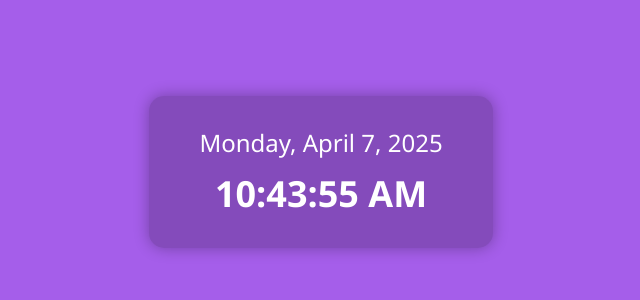
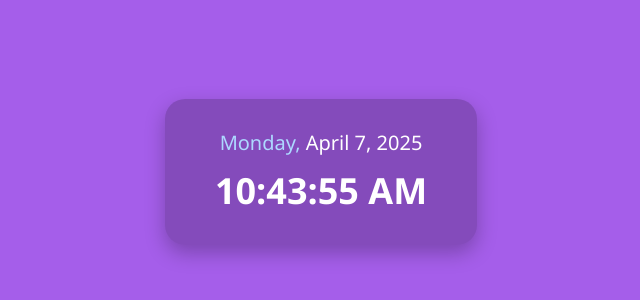
Before and after one commit to acciojob/clock-saitejajonnada, a website: page main.html in a window 1280 px wide. Shown: the part 228-528 px from the top of the page, without its empty margins (319-959 px from the left). Drawn offline with Linux system fonts and the light colour scheme.

Commit message:
created a submission

```diff
--- a/main.html
+++ b/main.html
@@ -1,20 +1,18 @@
 <!DOCTYPE html>
+<html lang="en">
+<head>
+  <meta charset="UTF-8" />
+  <meta name="viewport" content="width=device-width, initial-scale=1.0"/>
+  <title>Clock Timer</title>
+  <link rel="stylesheet" href="styles.css" />
+</head>
+<body>
 
-<html>
+  <div class="clock-card">
+    <div id="date" class="date-text"></div>
+    <div id="time" class="time-text"></div>
+  </div>
 
-<head>
-	<link rel="stylesheet" href="styles.css">
-</head>
-
-<body>
-	 <div class="clock-container">
-    <div id="date" class="date"></div>
-    <div id="time" class="time"></div>
-  </div>
-	<!-- the entire body must be written by student -->
-    <script type="text/javascript" src="./script.js">
-</script>
-
+  <script src="script.js"></script>
 </body>
-
 </html>
--- a/script.js
+++ b/script.js
@@ -1,16 +1,13 @@
-//your JS code here. If required.
 function updateClock() {
   const now = new Date();
 
-  const options = { weekday: 'long', year: 'numeric', month: 'long', day: 'numeric' };
-  const dateStr = now.toLocaleDateString(undefined, options);
+  const weekday = now.toLocaleDateString(undefined, { weekday: 'long' });
+  const date = now.toLocaleDateString(undefined, { year: 'numeric', month: 'long', day: 'numeric' });
+  const time = now.toLocaleTimeString(undefined, { hour: 'numeric', minute: '2-digit', second: '2-digit', hour12: true });
 
-  const timeStr = now.toLocaleTimeString();
-
-  document.getElementById('date').textContent = dateStr;
-  document.getElementById('time').textContent = timeStr;
+  document.getElementById('date').innerHTML = `<span>${weekday},</span> ${date}`;
+  document.getElementById('time').textContent = time;
 }
 
-// Update immediately and then every second
 updateClock();
 setInterval(updateClock, 1000);
--- a/styles.css
+++ b/styles.css
@@ -1,4 +1,4 @@
- body {
+body {
   background-color: #a55eea;
   display: flex;
   justify-content: center;
@@ -6,23 +6,27 @@
   height: 100vh;
   margin: 0;
   font-family: 'Segoe UI', sans-serif;
+}
+
+.clock-card {
+  background-color: rgba(0, 0, 0, 0.2);
+  padding: 30px 50px;
+  border-radius: 20px;
+  box-shadow: 0 8px 20px rgba(0, 0, 0, 0.25);
+  text-align: center;
   color: white;
 }
 
-.clock-container {
-  text-align: center;
-  background: rgba(0, 0, 0, 0.2);
-  padding: 30px 50px;
-  border-radius: 15px;
-  box-shadow: 0 0 15px rgba(0, 0, 0, 0.3);
-}
-
-.date {
-  font-size: 24px;
+.date-text {
+  font-size: 20px;
   margin-bottom: 10px;
 }
 
-.time {
+.date-text span {
+  color: #add8ff;
+}
+
+.time-text {
   font-size: 36px;
   font-weight: bold;
 }
```
